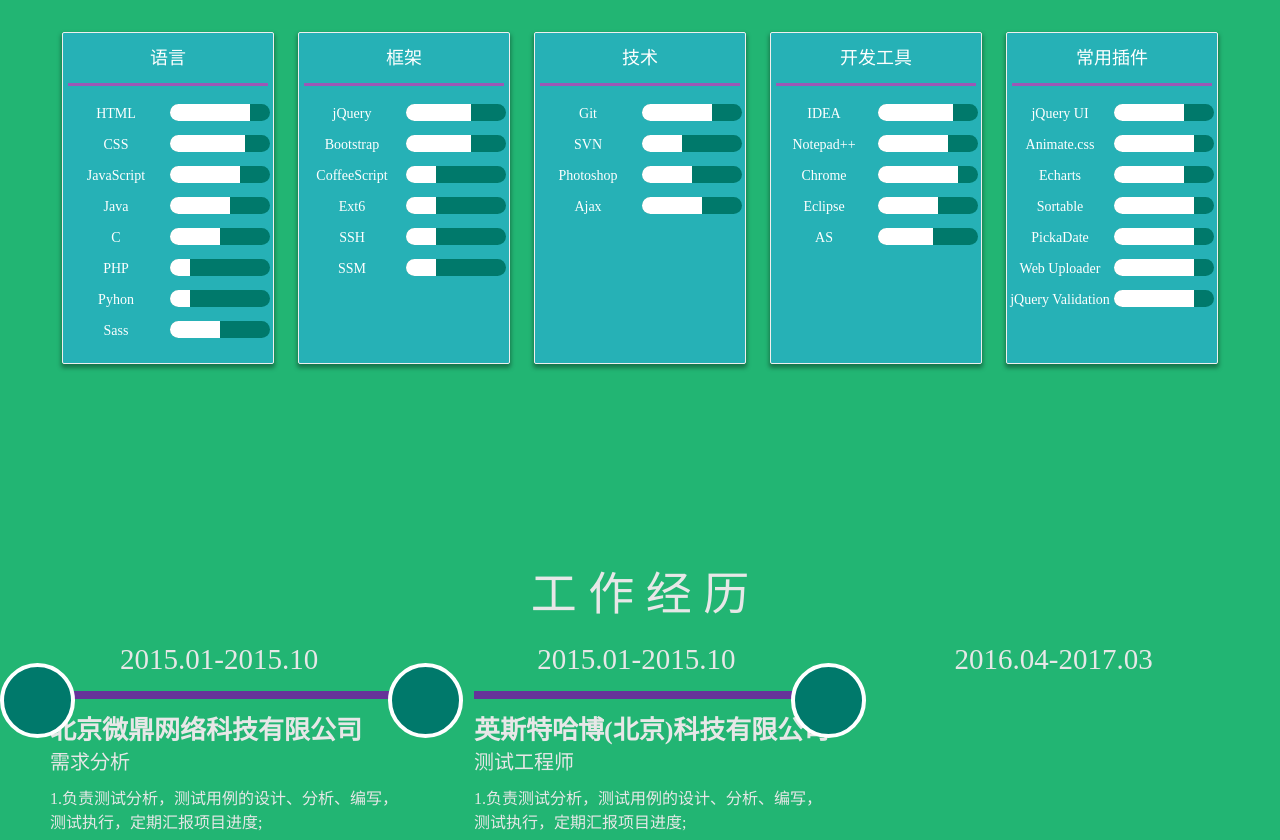
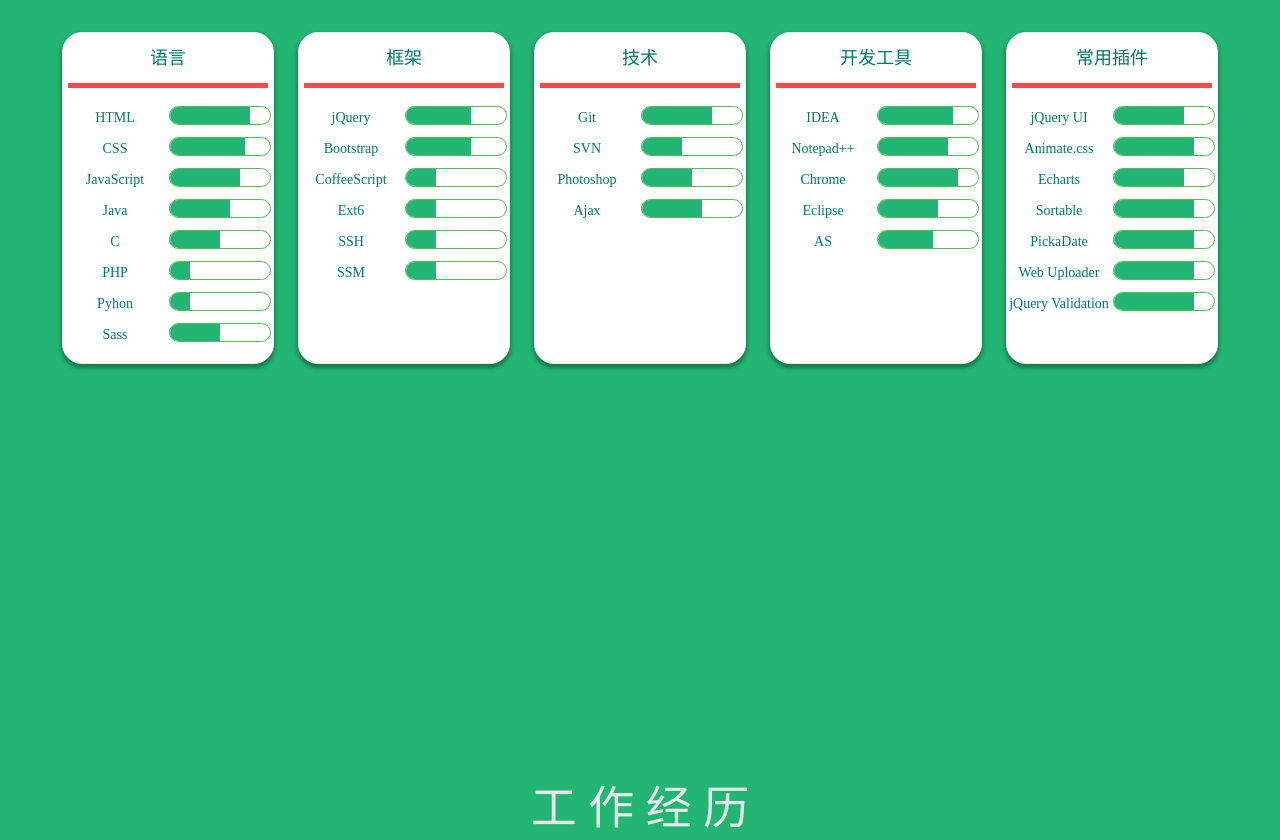
Before and after one commit to Christings/cv, a plain HTML site: page index.html in a window 1280 px wide. Shown: the part 833-1673 px from the top of the page. Drawn offline with Linux system fonts and the light colour scheme; a script that the page names is missing.

Commit message:
iconfont

```diff
--- a/css/main.css
+++ b/css/main.css
@@ -121,10 +121,10 @@ h2 {
 
 /* block-skill */
 #block-skill {
-    height: auto;
+    height: 700px;
     width: 100%;
     background-color: #22B573;
-    color: #FFFFFF;
+    color: #ffffff;
     padding-bottom: 160px;
     text-align: center;
 }
@@ -135,6 +135,8 @@ h2 {
     width: auto;
     height: 330px;
     margin: 30px auto 0;
+    color: #00796b;
+
 }
 #block-skill .skill{
     display: inline-block;
@@ -142,10 +144,10 @@ h2 {
     width: 210px;
     height: 100%;
     margin: 5px 10px;
-    background: #26B1B6;
+    background: #ffffff;
     border: 1px solid #efefef;
     box-shadow: 0px 3px 4px 1px rgba(0, 0, 0, 0.35);
-    border-radius: 2px;
+    border-radius: 20px;
     position: relative;
     transition: transform .8s ease;
     transform-style: preserve-3d;
@@ -155,10 +157,10 @@ h2 {
     width: 200px;
     height: 40px;
     margin: 10px auto;
-    border-bottom: 3px solid #9C58B6;
+    border-bottom: 5px solid #ef4d4d;
 }
 #block-skill .skill dd{
-    margin-top: 10px;
+    margin-top: 8px;
 }
 #block-skill .skill .skill-name{
     width: 100px;
@@ -171,7 +173,8 @@ h2 {
 #block-skill .skill .skill-bar-wrap{
     height: 17px;
     width: 100px;
-    background: #00796b;
+    background: #ffffff;
+    border: 1px solid #5bb75b;
     display: inline-block;
     border-radius: 20px;
     position: relative;
@@ -179,7 +182,7 @@ h2 {
 }
 #block-skill .skill .skill-bar{
     height: 17px;
-    background: #fff;
+    background: #22B573;
     border-radius: 20px 0 0 20px;
 }
 #block-skill .skill .backface {
@@ -236,34 +239,34 @@ h2 {
     /*margin-left:80px;*/
 }
 #block-workEXP .timebox .circle {
-    height: 67px;
-    width: 67px;
+    height: 70px;
+    width: 70px;
     border-radius: 100%;
-    background: #00796b;
+    background: #22B573;
     position: absolute;
     left: 0%;
-    margin-top: 20px;
+    margin-top: 5px;
     border: 4px solid #ffffff;
 }
 #block-workEXP .timebox .circle0{
-    height: 67px;
-    width: 67px;
+    height: 70px;
+    width: 70px;
     border-radius: 100%;
-    background: #00796b;
+    background: #22B573;
     position: absolute;
-    left: 30.3%;
-    margin-top: 20px;
+    left: 30%;
+    margin-top: 5px;
     border: 4px solid #ffffff;
 }
 #block-workEXP .timebox .circle1{
-    height: 67px;
-    width: 67px;
+    height: 70px;
+    width: 70px;
     border: 4px solid #ffffff;
     border-radius: 100%;
-    background: #00796b;
+    background: #22B573;
     position: absolute;
-    left: 61.8%;
-    margin-top: 20px;
+    left: 61.2%;
+    margin-top: 5px;
 }
 #block-workEXP .time0 {
     margin-left: 110px
@@ -278,7 +281,7 @@ h2 {
 
 #block-workEXP .workbox li {
     padding-top: 10px;
-    border-top: 8px solid rebeccapurple;
+    border-top: 8px solid #eeeeee;
     display: inline-block;
     width: 360px;
     vertical-align: top;
--- a/index.html
+++ b/index.html
@@ -338,8 +338,11 @@
                 <div class="iconfont icon-oGDwRZJ01"></div>
             </div>
             <div class="pro-txt">
-                <h3>vue.js问卷管理单页应用(PC)</h3>
-                <p>可以根据需求创建问卷，同样可以保存、填写问卷，问卷数据以图表统计的方式呈现出来。</p>
+                <h3>机房三维可视化项目(国家电网)</h3>
+                <p>1.使用html5+css3+js编写项目的静态网页；</p>
+                <p>2.负责IP地址模块的编写，包括静态页面编写，接口调用等；</p>
+                <p>3.熟悉系统的框架ExtJS6以及CoffeeScript；</p>
+                <p>4.负责项目的前端维护工作；</p>
             </div>
             <div class="pro-btn">
                 <a class="pro-link" href="http://win5do.cc/jianqn" target="_blank">LiveDemo</a>
@@ -352,8 +355,10 @@
                 <div class="iconfont icon-jquery-copy"></div>
             </div>
             <div class="pro-txt">
-                <h3>基于jquery或zepto滚动插件</h3>
-                <p>可用于fullpage页面和轮播，并且能够嵌套多个滚动框架，有竖直和横向滚动两种模式，可以自定义动画时间以及导航栏。</p>
+                <h3>机房三维可视化项目(歌华有线)</h3>
+                <p>1.使用html5+css3+js编写项目的静态网页；</p>
+                <p>2.使用bootstrap、jQuery重写系统中的设备分类和设备展示功能；</p>
+                <p>3.使用jquery-ui对系统不完善之处给予动态提示；</p>
             </div>
             <div class="pro-btn">
                 <a class="pro-link" href="https://win5do.github.io/gun.js/" target="_blank">LiveDemo</a>
@@ -365,8 +370,11 @@
                 <div class="iconfont icon-react"></div>
             </div>
             <div class="pro-txt">
-                <h3>react制作的电影墙页面(PC)</h3>
-                <p>将图片随机散落在桌面上，将电影短评写在图片反面，点击其一可重新随机布局，是不是很文艺呢？</p>
+                <h3>机房三维可视化项目(联通)</h3>
+                <p>1.使用html5+css3+js编写项目的静态网页；</p>
+                <p>2.负责对系统所有的输入框增加正则表达式，以控制特殊字符的输入；</p>
+                <p>3.修改系统中存在的bug；</p>
+                <p>4.重写系统中上传控件的功能；</p>
             </div>
             <div class="pro-btn">
                 <a class="pro-link" href="http://win5do.cc/photowall" target="_blank">LiveDemo</a>
@@ -379,8 +387,8 @@
                 <div class="iconfont icon-css"></div>
             </div>
             <div class="pro-txt">
-                <h3>自行设计的响应式简历(双端)</h3>
-                <p>就是这个页面啦，兼容pc和移动端鼠标、键盘和触摸操作，自适应多尺寸屏幕。看看动画就好不要在意配色了。</p>
+                <h3>简历</h3>
+                <p>1.使用html、css对页面进行设计；</p>
             </div>
             <div class="pro-btn">
                 <a class="pro-link" href="http://win5do.cc" target="_blank">LiveDemo</a>
```
